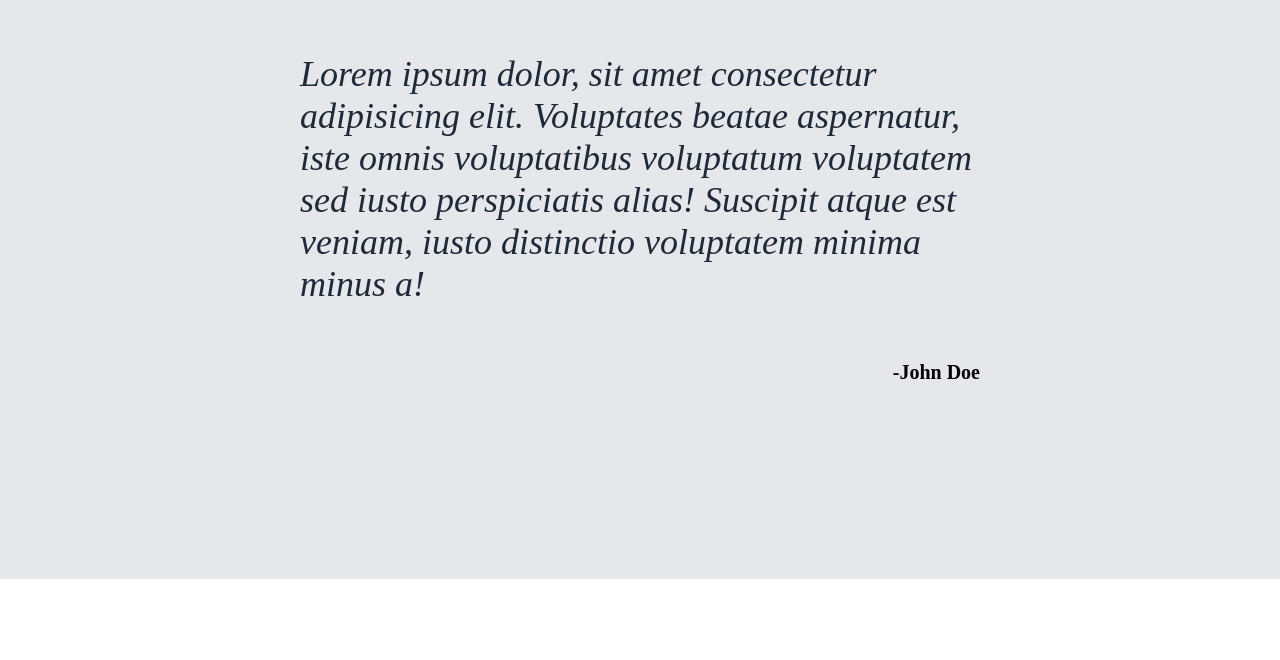
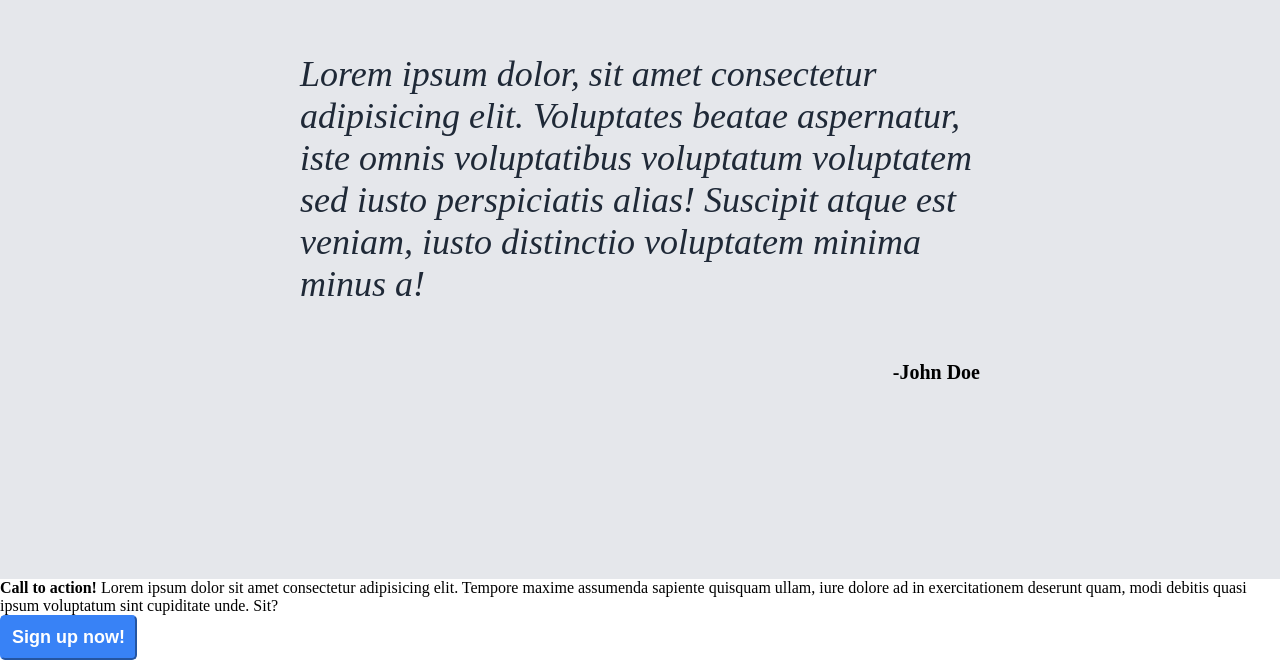
Before and after one commit to Samuel1998c/landing-page, a plain HTML site: page index.html in a window 1280 px wide. Shown: the part 1259-1919 px from the top of the page. Before the commit the page ends 1838 px from the top, so only its background shows below. Drawn offline with Linux system fonts and the light colour scheme.

Commit message:
Update index.html

```diff
--- a/index.html
+++ b/index.html
@@ -57,5 +57,14 @@
         <P>Lorem ipsum dolor, sit amet consectetur adipisicing elit. Voluptates beatae aspernatur, iste omnis voluptatibus voluptatum voluptatem sed iusto perspiciatis alias! Suscipit atque est veniam, iusto distinctio voluptatem minima minus a!</P>
         <h3>-John Doe</h3>
     </div>
+    <div class="section-3">
+        <div class="CTA">
+            <div class="text">
+                <strong>Call to action!</strong>
+                Lorem ipsum dolor sit amet consectetur adipisicing elit. Tempore maxime assumenda sapiente quisquam ullam, iure dolore ad in exercitationem deserunt quam, modi debitis quasi ipsum voluptatum sint cupiditate unde. Sit?
+            </div>
+            <button> Sign up now!</button>
+        </div>
+    </div>
 </body>
 </html>
```
